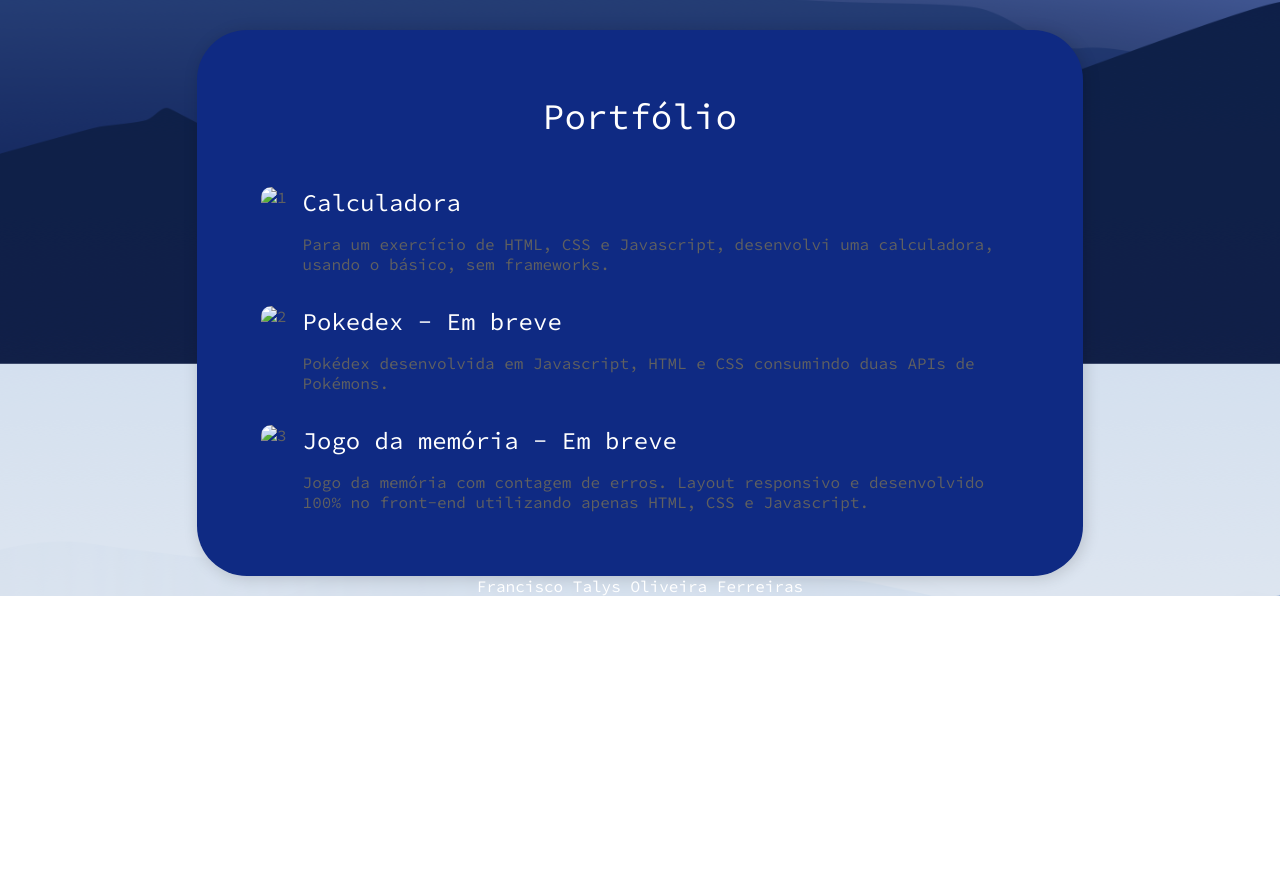
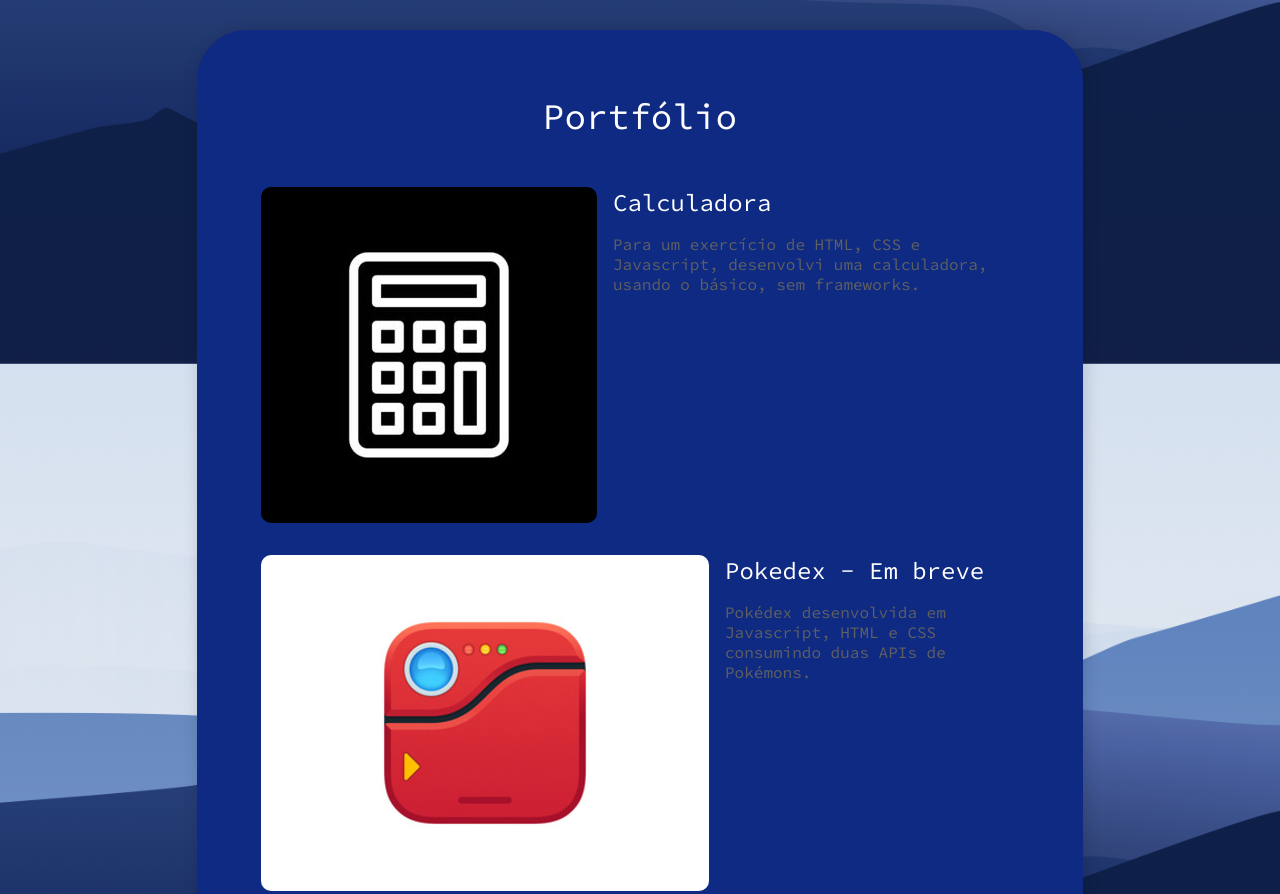
Before and after one commit to Talyss09/Portfolio, a plain HTML site: page index.html in a window 1280 px wide. Shown: the part 1254-2148 px from the top of the page. Before the commit the page ends 1850 px from the top, so only its background shows below. Drawn offline with Linux system fonts and the light colour scheme; files whose address does not match are found by name.

Commit message:
Update index.html

```diff
--- a/index.html
+++ b/index.html
@@ -32,7 +32,7 @@
       <h1 class="title">Portfólio</h1>
       <ul>
         <li>
-          <img src="../portfolio-pessoal/img/calc.jpg" alt="1" />
+          <img src="../img/calc.jpg" alt="1" />
           <div>
             <h2><a href="#">Calculadora</a></h2>
             <p>
@@ -41,7 +41,7 @@
           </div>
         </li>
         <li>
-          <img src="/portfolio-pessoal/img/pokedex.jpg" alt="2" />
+          <img src="../img/pokedex.jpg" alt="2" />
           <div>
             <h2><a href=""> Pokedex - Em breve </a></h2>
             <p>
@@ -50,7 +50,7 @@
           </div>
         </li>
         <li>
-          <img src="../portfolio-pessoal/img/91MteSqsrJL.jpg" alt="3" />
+          <img src="../img/91MteSqsrJL.jpg" alt="3" />
           <div>
             <h2> <a href="">Jogo da memória - Em breve</a></h2>
             <p>
```
